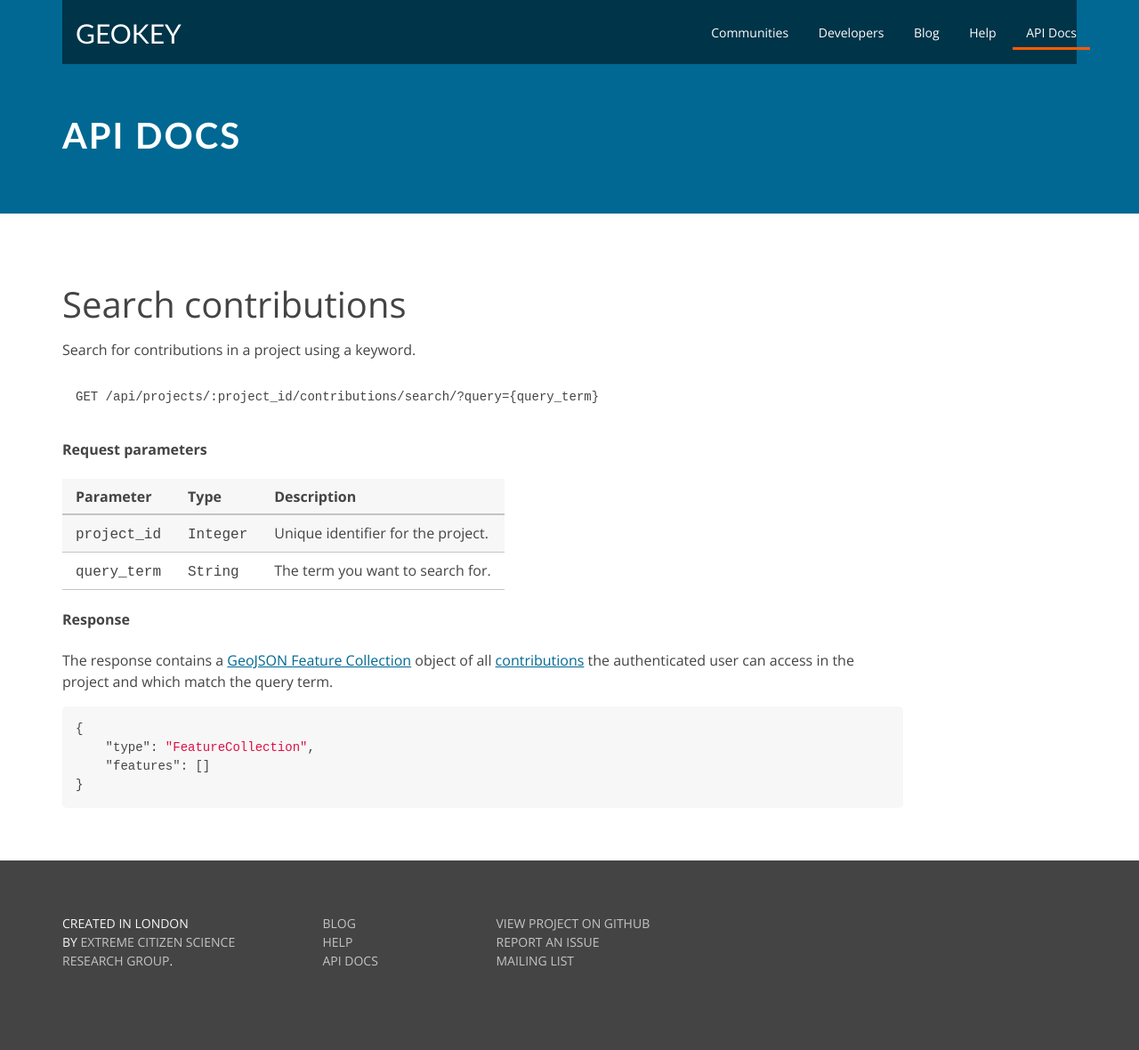
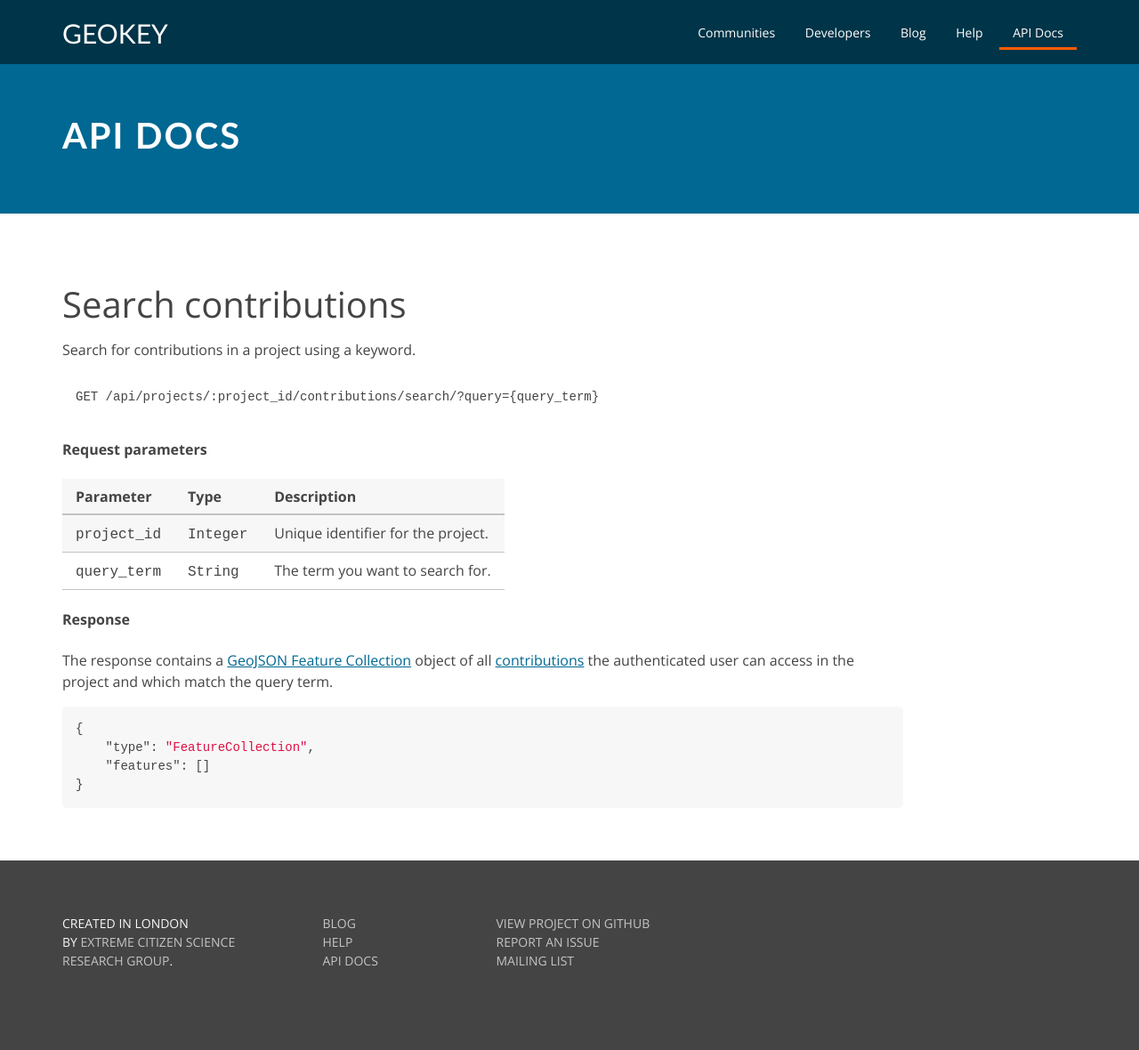
Before and after one commit to ExCiteS/geokey-website, a Jekyll site: the page built from _docs/contribution-search.md, in a window 1280 px wide. Shown: the whole page at 89% size. Built offline with Jekyll 4.4.1, drawn with Linux system fonts in a browser that asks for light colours; Markdown is read by kramdown in place of the engine named in the settings.

Commit message:
Update docs.html

```diff
--- a/_layouts/docs.html
+++ b/_layouts/docs.html
@@ -3,8 +3,8 @@ layout: default
 ---
 
 <header id="header-docs">
+    {% include nav.html %}
     <div class="container">
-        {% include nav.html %}
         <div class="row">
             <div class="col-sm-8">
                 <h1>API docs</h1>
```
